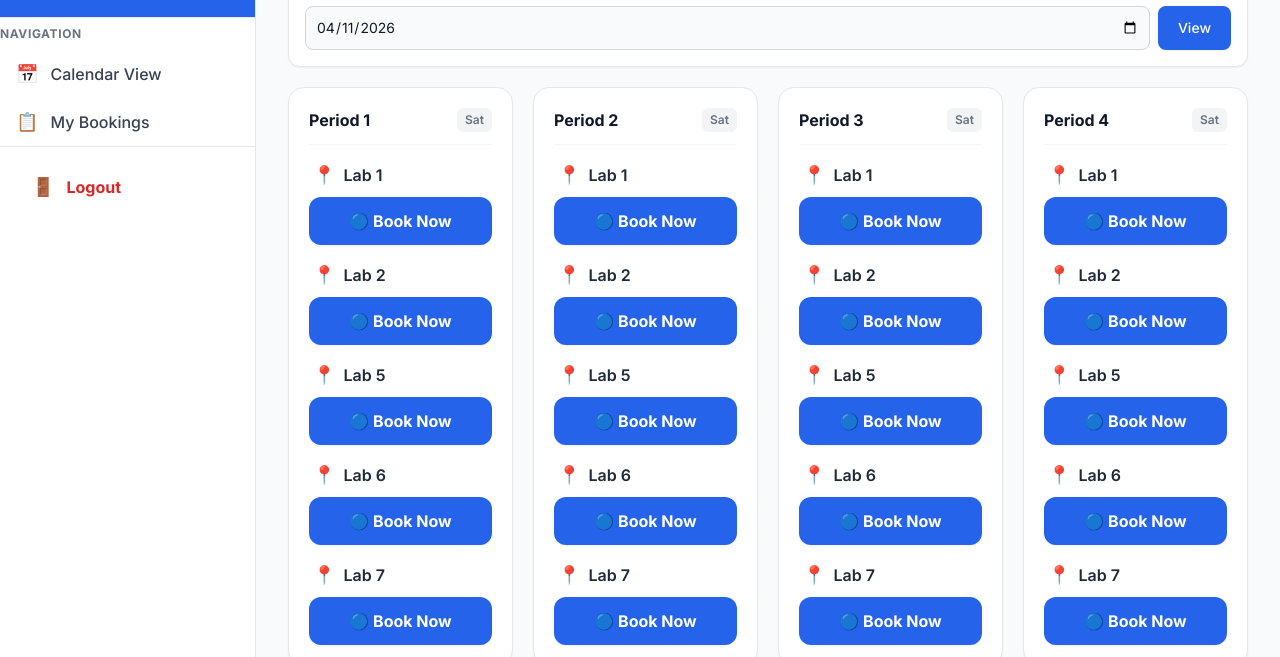
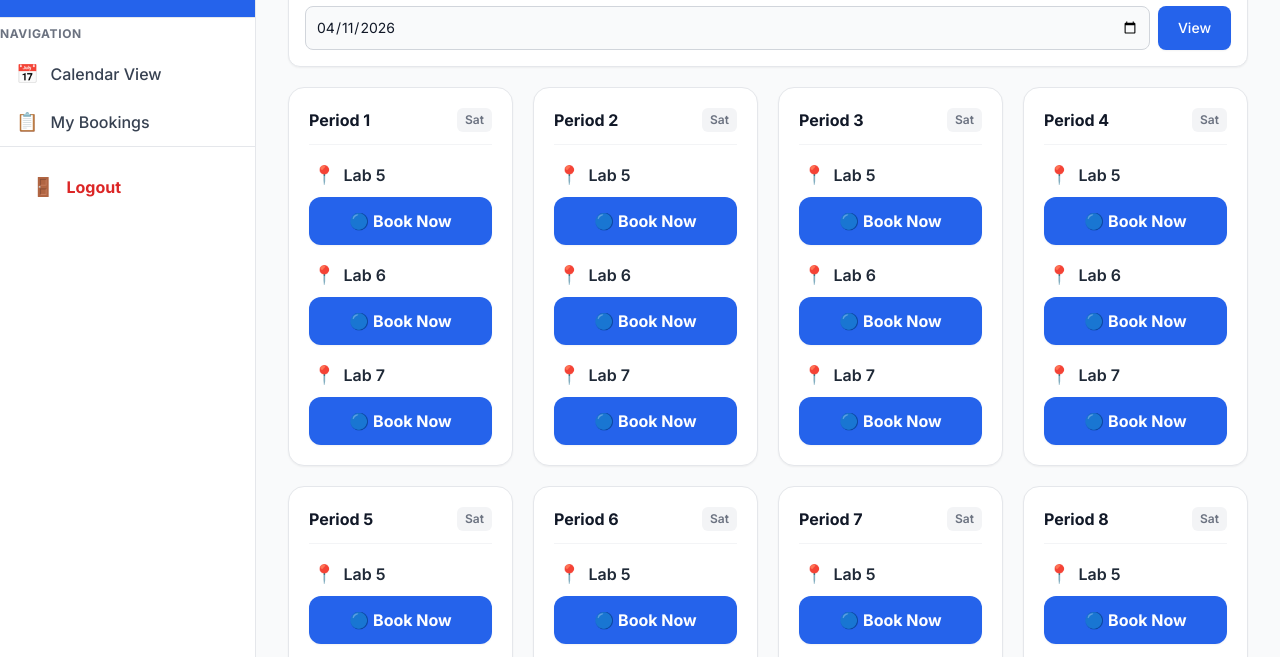
Before and after one commit to Sri2006-coder/lab-booking-app, a website: page website/frontend/dashboard.html in a window 1280 px wide. Shown: the part 75-732 px from the top of the page. Drawn offline with nearby package versions, Linux system fonts and the light colour scheme; no server answers.

Commit message:
Fix UI to show clean lab grouping (Lab 5,6,7 only)

```diff
--- a/website/frontend/dashboard.html
+++ b/website/frontend/dashboard.html
@@ -105,7 +105,7 @@
             if (!container) return;
             container.innerHTML = '';
 
-            const labs = ["Lab 1", "Lab 2", "Lab 5", "Lab 6", "Lab 7"];
+            const labs = ["Lab 5", "Lab 6", "Lab 7"];
             const periods = [1, 2, 3, 4, 5, 6, 7, 8];
 
             const dateObj = new Date(currentDate);
```
